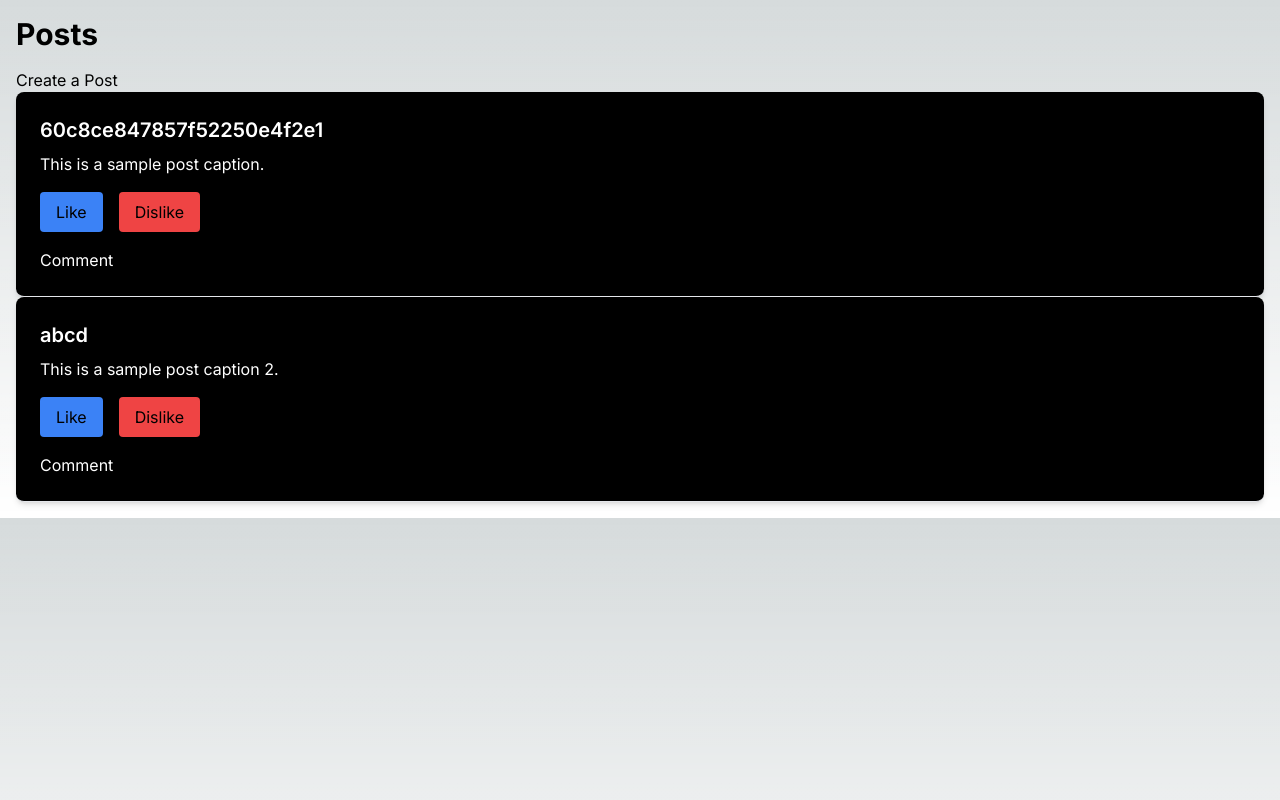
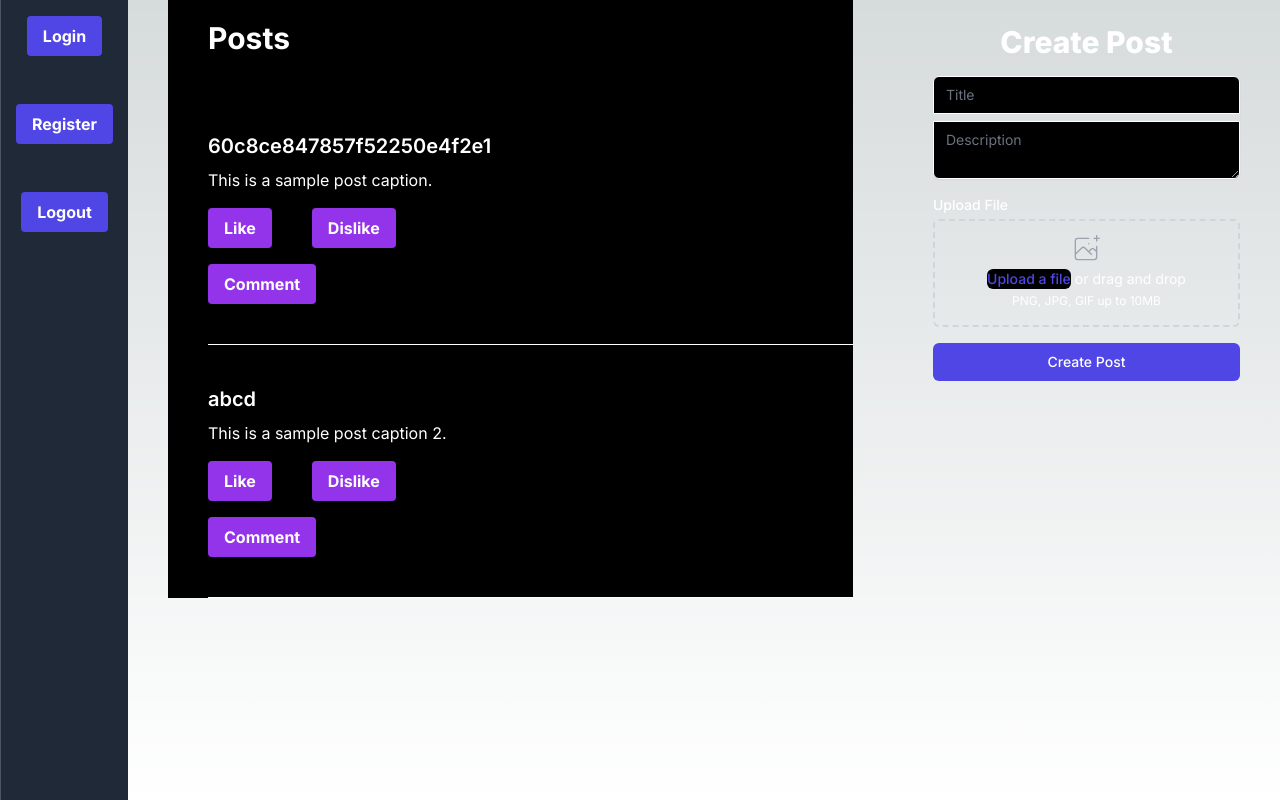
Before and after one commit to Nyashavasoya/UniConnect, a Next.js app in the folder UniConnect Frontend/uniconnect/: page /Posts in a window 1280 px wide. Built offline with nearby package versions, Linux system fonts and the light colour scheme; no server answers.

Commit message:
added css and components

```diff
--- a/UniConnect Frontend/uniconnect/src/app/NewPost/page.jsx
+++ b/UniConnect Frontend/uniconnect/src/app/NewPost/page.jsx
@@ -26,42 +26,85 @@ const NewPost = () => {
   };
 
   return (
-    <div className="container mx-auto p-4 max-w-md rounded-md shadow-md">
-      <h2 className="text-2xl font-bold mb-4">Create Post</h2>
-      <form onSubmit={handleSubmit}>
-        <label className="block mb-2">
-          Title:
+
+ <div className="max-w-md w-full space-y-4">
+    <div>
+      <h2 className="mt-6 text-center text-3xl font-extrabold text-white">
+        Create Post
+      </h2>
+    </div>
+    <form className="space-y-4" onSubmit={handleSubmit}>
+      <input type="hidden" name="remember" defaultValue="true" />
+      <div className="rounded-md shadow-sm -space-y-px">
+        <div className="mb-2">
+          <label htmlFor="title" className="sr-only py-2">
+            Title
+          </label>
           <input
-            className="w-full border border-gray-300 rounded px-3 py-2 mt-1 text-black"
+            id="title"
+            name="title"
             type="text"
+            autoComplete="title"
+            required
+            className="bg-black text-white appearance-none rounded-none relative block w-full px-3 py-2 border border-white placeholder-gray-500 rounded-t-md focus:outline-none focus:ring-indigo-500 focus:border-indigo-500 focus:z-10 sm:text-sm"
+            placeholder="Title"
             value={title}
             onChange={(e) => setTitle(e.target.value)}
           />
+        </div>
+        <div className='mb-2'>
+          <label htmlFor="description" className="sr-only py-2">
+            Description
           </label>
-        <label className="block mb-2">
-          Description:
           <textarea
-            className="w-full border border-gray-300 rounded px-3 py-2 mt-1 text-black"
+            id="description"
+            name="description"
+            type="text"
+            autoComplete="description"
+            required
+            className="bg-black text-white appearance-none rounded-none relative block w-full px-3 py-2 border border-white placeholder-gray-500 rounded-b-md focus:outline-none focus:ring-indigo-500 focus:border-indigo-500 focus:z-10 sm:text-sm"
+            placeholder="Description"
             value={description}
             onChange={(e) => setDescription(e.target.value)}
           />
+        </div>
+      </div>
+
+      <div>
+        <label className="block text-sm font-medium text-white">
+          Upload File
         </label>
-        <label className="block mb-2">
-          Upload File:
-          <input
-            className="w-full border border-gray-300 rounded px-3 py-2 mt-1 text-white"
-            type="file"
-            onChange={(e) => setFile(e.target.files[0])}
+        <div className="mt-1 flex justify-center px-3 pt-3 pb-4 border-2 border-gray-300 border-dashed rounded-md">
+          <div className="space-y-1 text-center">
+            <svg
+              className="mx-auto h-8 w-8 text-gray-400"
+              stroke="currentColor"
+              fill="none"
+              viewBox="0 0 48 48"
+              aria-hidden="true"
+            >
+              <path
+                d="M28 8H12a4 4 0 00-4 4v20m32-12v8m0 0v8a4 4 0 01-4 4H12a4 4 0 01-4-4v-4m32-4l-3.172-3.172a4 4 0 00-5.656 0L28 28M8 32l9.172-9.172a4 4 0 015.656 0L28 28m0 0l4 4m4-24h8m-4-4v8m-12 4h.02"
+                strokeWidth="2"
+                strokeLinecap="round"
+                strokeLinejoin="round"
               />
-        </label>
+            </svg>
+            <div className="flex text-sm text-gray-600">
+              <label
+                htmlFor="file-upload"
+                className="relative cursor-pointer bg-black rounded-md font-medium text-indigo-600 hover:text-indigo-500 focus-within:outline-none focus-within:ring-2 focus-within:ring-offset-2 focus-within:ring-indigo-500" > <span>Upload a file</span> <input id="file-upload" name="file-upload" type="file" className="sr-only" onChange={(e) => setFile(e.target.files[0])} /> </label> <p className="pl-1 text-white">or drag and drop</p> </div> <p className="text-xs text-white">PNG, JPG, GIF up to 10MB</p> </div> </div> </div>
+                  <div>
                     <button
                     type="submit"
-          className="bg-blue-500 text-white px-4 py-2 rounded hover:bg-blue-600 focus:outline-none focus:shadow-outline-blue active:bg-blue-800"
+                    className="group relative w-full flex justify-center py-2 px-4 border border-transparent text-sm font-medium rounded-md text-white bg-indigo-600 hover:bg-indigo-700 focus:outline-none focus:ring-2 focus:ring-offset-2 focus:ring-indigo-500"
                     >
-          Create
+                    Create Post
                     </button>
+                </div>
                 </form>
                 </div>
+
   );
 };
 
--- a/UniConnect Frontend/uniconnect/src/app/Posts/page.jsx
+++ b/UniConnect Frontend/uniconnect/src/app/Posts/page.jsx
@@ -2,6 +2,7 @@
 
 import React, { useState, useEffect } from 'react';
 import Link from 'next/link';
+import NewPost from '../NewPost/page';
 
 const Posts = () => {
   const [posts, setPosts] = useState([
@@ -72,37 +73,55 @@ const Posts = () => {
   };
 
   return (
-    <div className="container mx-auto p-4">
-      <h2 className="text-3xl font-bold mb-4">Posts</h2>
-      <Link href = "/NewPost">Create a Post</Link>
-      {posts.map((post) => (
-        <div key={post._id} className="className={`mb-4 bg-black text-white p-6 rounded-lg shadow-md ${index !== posts.length - 1 ? 'mb-8 border-b border-white' : ''}`}">
+    <>
+
+<div className="flex h-full">
+<div className="items-center space-y-10 w-32 min-h-screen flex flex-col right-sidebar-container bg-gray-800 text-white p-4 border-l border-gray-600">
+  <Link href="/login">
+    <button className="bg-indigo-600 hover:bg-purple-700 text-white font-bold py-2 px-4 rounded mb-2">Login</button>
+  </Link>
+  <Link href="/register">
+    <button className="bg-indigo-600 hover:bg-purple-700 text-white font-bold py-2 px-4 rounded mb-2">Register</button>
+  </Link>
+  <Link href="/logout">
+    <button className="bg-indigo-600 hover:bg-purple-700 text-white font-bold py-2 px-4 rounded mb-2">Logout</button>
+  </Link>
+</div>
+
+
+  <div className="w-2/3 px-10 min-h-screen">
+    {/* Your main content goes here */}
+      <div className="bg-black text-white space-x-10">
+       <h2 className="text-3xl font-bold mb-4 px-10 py-5">Posts</h2>
+        {posts.map((post, index) => (
+           <div key={post._id} className="border-b border-white py-10">
              <h3 className="text-xl font-semibold mb-2">{post.username}</h3>
-          <p className="mb-4">{post.caption}</p>
-          <div className="flex items-center space-x-4">
-            <button
-              className="bg-blue-500 text-black px-4 py-2 rounded hover:bg-blue-600 focus:outline-none focus:shadow-outline-blue active:bg-blue-800"
-              onClick={() => handleLike(post._id)}
-            >
-              Like
-            </button>
-            <button
-              className="bg-red-500 text-black px-4 py-2 rounded hover:bg-red-600 focus:outline-none focus:shadow-outline-red active:bg-red-800"
-              onClick={() => handleDislike(post._id)}
-            >
-              Dislike
-            </button>
+              <p className="text-base mb-4">{post.caption}</p>
+               <div className="flex items-center space-x-10">
+               <button className="bg-purple-600 hover:bg-purple-700 text-white font-bold py-2 px-4 rounded" onClick={() => handleLike(post._id)} > Like </button>
+                <button className="bg-purple-600 hover:bg-purple-700 text-white font-bold py-2 px-4 rounded" onClick={() => handleDislike(post._id)} > Dislike </button>
                  </div>
                   <div className="mt-4">
-            <div className="mt-4">
+                   <div className="flex justify-start">
                      <Link href={`/Posts/${post._id}`}>
-              Comment
+                     <button className="bg-purple-600 hover:bg-purple-700 text-white font-bold py-2 px-4 rounded"> Comment </button>
                       </Link>
                       </div>
                        </div>
                         </div>
                          ))}
                           </div>
+        </div>
+        <div className='w-1/3 px-10 min-h-screen'>
+        <div className='flex justify-center'>
+          <NewPost />
+        </div>
+        </div>
+  </div>
+
+
+
+    </>
   );
 };
 
--- a/UniConnect Frontend/uniconnect/src/components/Post.js
+++ b/UniConnect Frontend/uniconnect/src/components/Post.js
@@ -54,7 +54,7 @@ const Post = ({post}) => {
 
 
   return (
-    <div className="mb-4 bg-black text-white p-6 rounded-lg shadow-md" key={key}>
+    <div className="mb-4 bg-black text-white p-6 rounded-lg shadow-md" key={post._id}>
       <h3 className="text-xl font-semibold mb-2">{post.username}</h3>
       <p className="mb-4">{post.caption}</p>
       <div className="flex items-center space-x-4">
```
Also changed, not shown: UniConnect Frontend/uniconnect/package.json (+0 -9 lines). Lines whose indentation alone changed are shown as unchanged.
